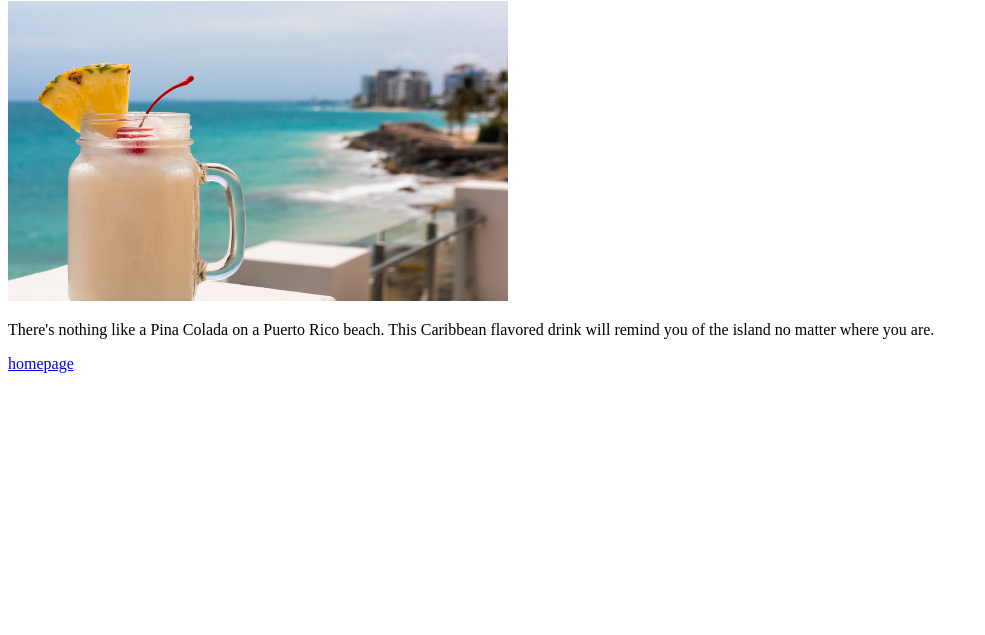
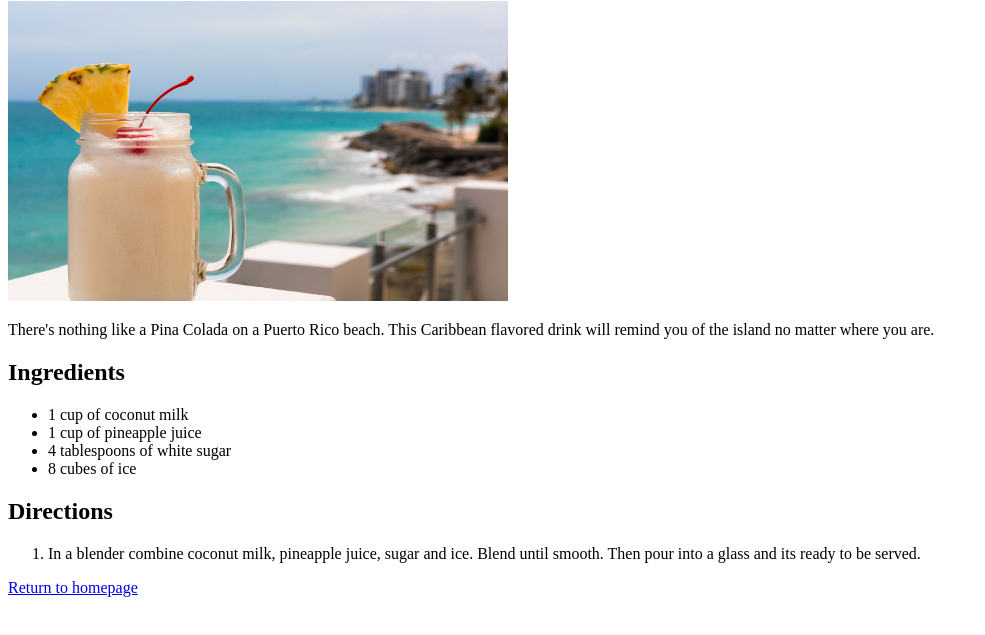
Before and after one commit to MiLkEE44/odin-recipes, a plain HTML site: page recipes/pinacolada.html in a window 1280 px wide. Shown: the part 79-714 px from the top of the page, without its empty margins (0-985 px from the left). Drawn offline with Linux system fonts and the light colour scheme.

Commit message:
made minor changes

```diff
--- a/recipes/pinacolada.html
+++ b/recipes/pinacolada.html
@@ -11,7 +11,18 @@
     <img src="../recipes-images/pinacolada.jpg" width="500" height="300" alt="A picture of a Pina Colada drink with the beach in the background">
     <p>There's nothing like a Pina Colada on a Puerto Rico beach. This Caribbean flavored drink will remind you of the island no matter where you are. </p>
 
+    <h2>Ingredients</h2>
+    <ul>
+        <li>1 cup of coconut milk</li>
+        <li>1 cup of pineapple juice</li>
+        <li>4 tablespoons of white sugar</li>
+        <li>8 cubes of ice</li>
+    </ul>
 
+    <h2>Directions</h2>
+    <ol>
+        <li> In a blender combine coconut milk, pineapple juice, sugar and ice. Blend until smooth. Then pour into a glass and its ready to be served.</li>
+    </ol>
 
-    <a href="../index.html">homepage</a>
+    <a href="../index.html">Return to homepage</a>
 </body>
```
Also changed, not shown: recipes/arrozcongandules.html (+3 -1 lines).
